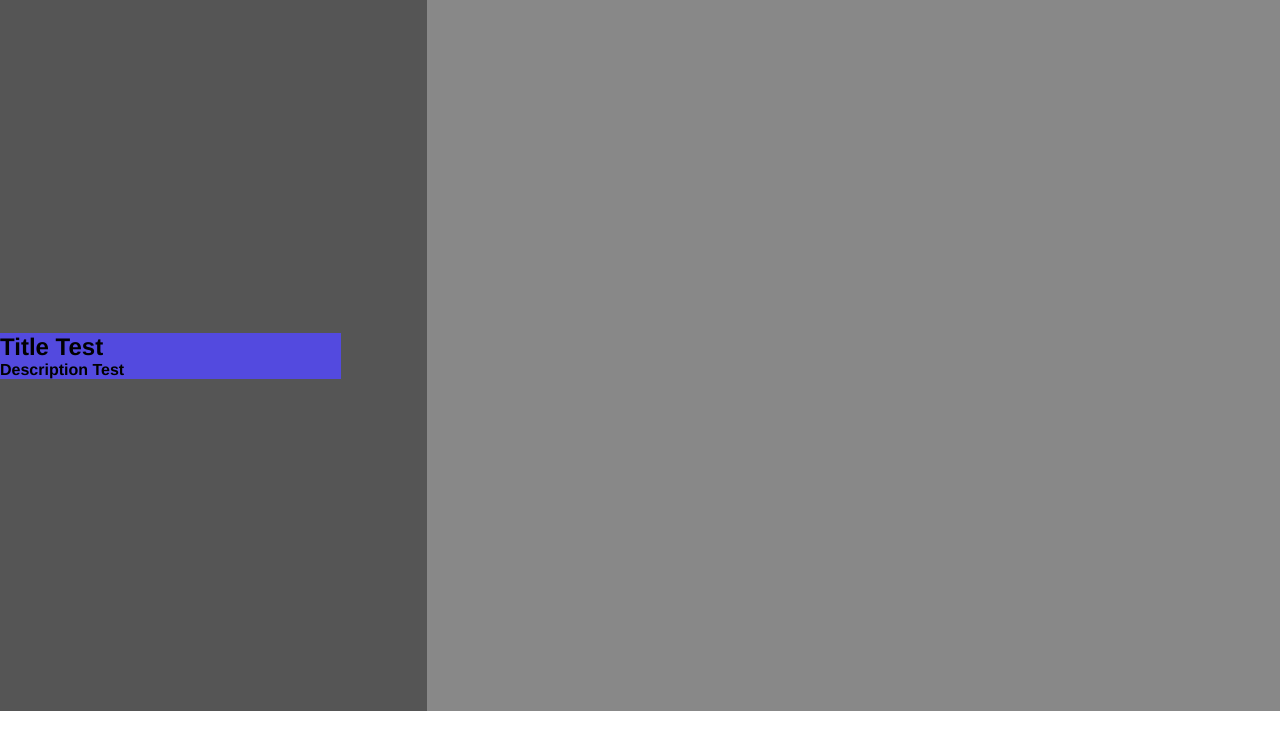
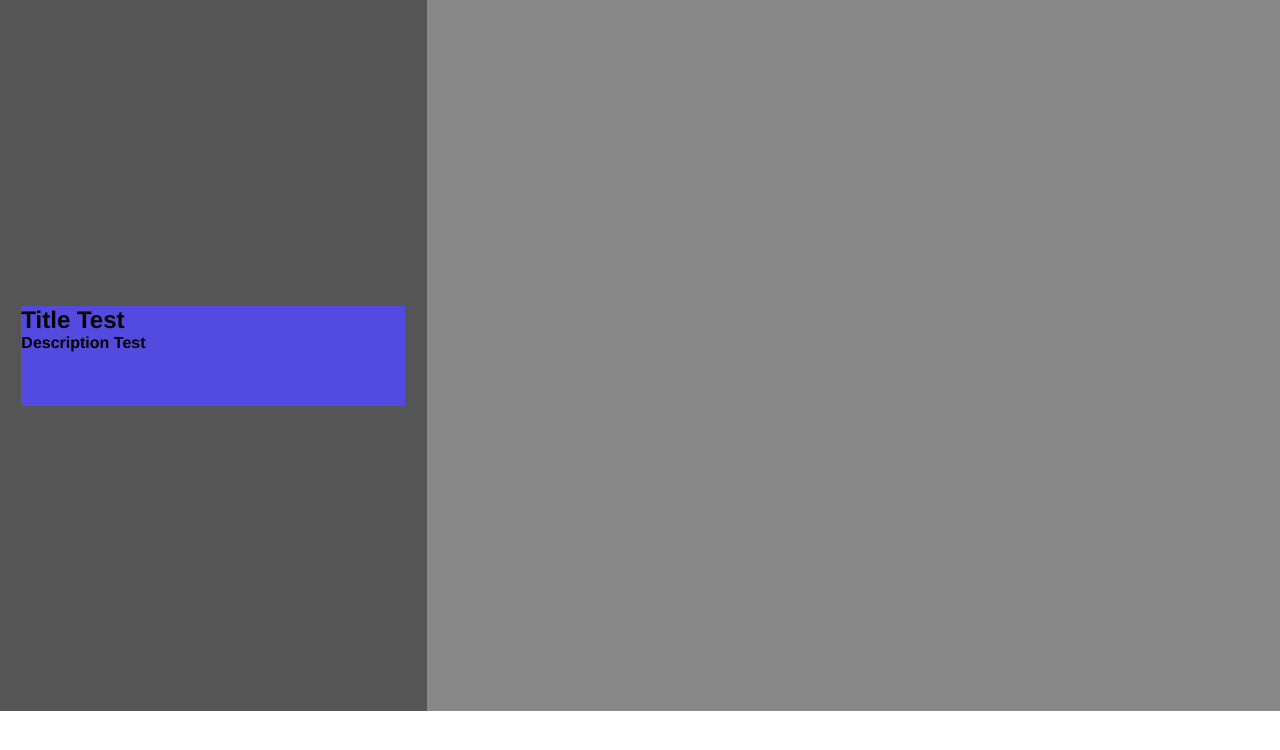
Before and after one commit to Andrsrz/todo-list, a website built with webpack: page dist/index.html in a window 1280 px wide. Built offline with nearby package versions, Linux system fonts and the light colour scheme.

Commit message:
Projects are displayed

```diff
--- a/src/dom.js
+++ b/src/dom.js
@@ -19,7 +19,9 @@ const Dom = (() => {
 			let spanProject = document.createElement("span");
 			spanProject.className = "project-container";
 			let h2Title = document.createElement("h2");
+			h2Title.className = "project-title"
 			let h4Description = document.createElement("h4");
+			h4Description.className = "project-description";
 			h2Title.innerHTML = projectsArr[i].getTitle();
 			h4Description.innerHTML = projectsArr[i].getDescription();
 			spanProject.appendChild(h2Title);
--- a/src/style/style.css
+++ b/src/style/style.css
@@ -29,8 +29,8 @@ html, body {
 #site-main > div {
 	display: flex;
 	flex-flow: column nowrap;
-	justify-content: center;
 	align-content: flex-start;
+	justify-content: space-around;
 }
 
 #site-main > #site-projects {
@@ -39,8 +39,29 @@ html, body {
 }
 
 .project-container {
-	width: 80%;
+	width: 90%;
+	height: 100px;
+	margin: auto;
 	background-color: #534ADF;
+}
+
+@keyframes project-container-background {
+  from {background-color: #534ADF;}
+  to {background-color: #6F6ABA;}
+}
+
+.project-container:hover {
+	animation-name: project-container-background;
+	animation-duration: 1.5s;
+	cursor: pointer;
+}
+
+.project-contaier > #project-title {
+
+}
+
+.project-container > #project-description {
+
 }
 
 #site-main > #site-items {
```
Also changed, not shown: dist/main.js.
